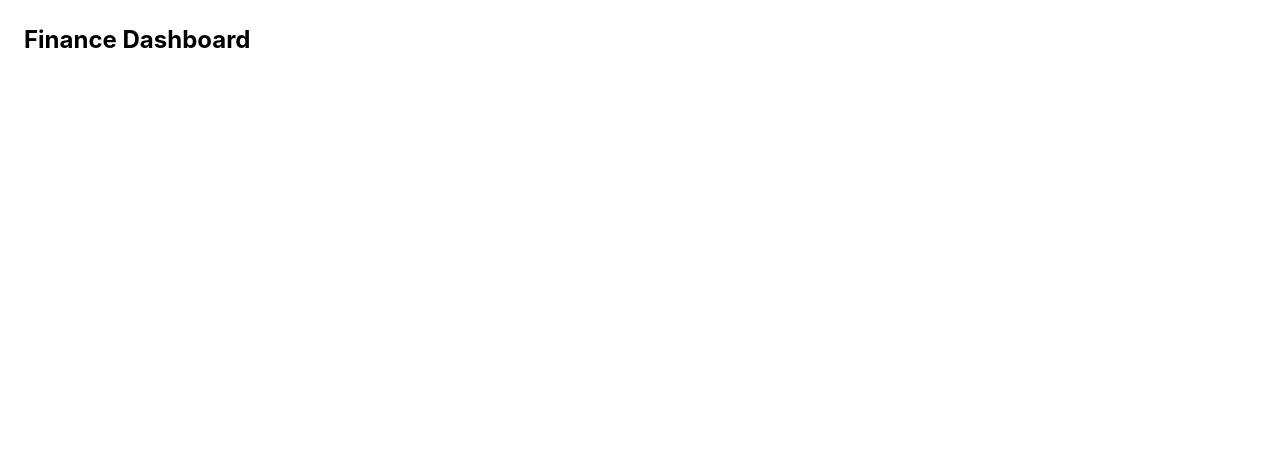
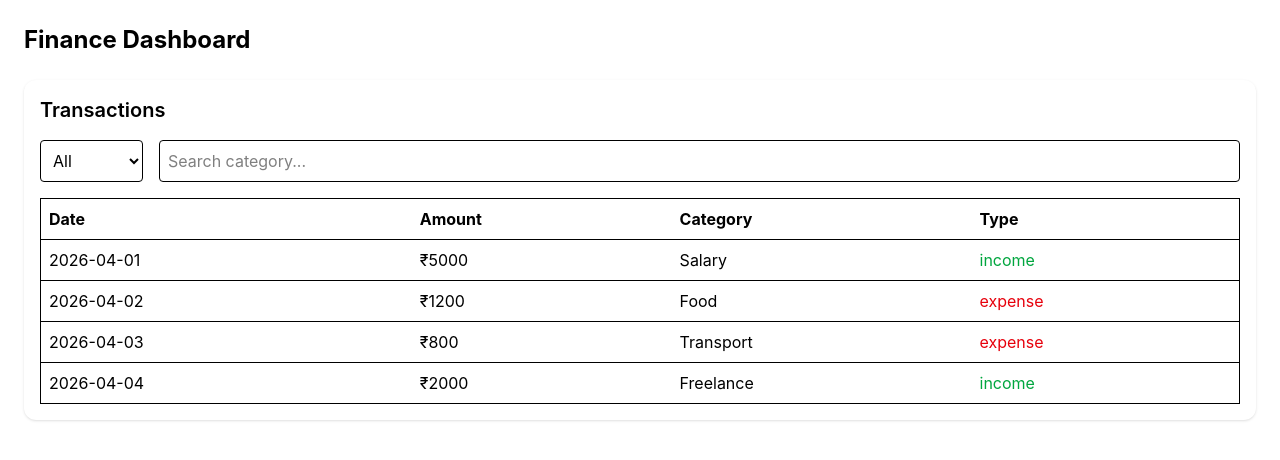
Before and after one commit to namitmalasi/Zorvyn-assignment, a React (Vite) app: page / in a window 1280 px wide. Shown: the top 460 px of the page. Built offline with nearby package versions, Linux system fonts and the light colour scheme.

Commit message:
adding the transactions table and filters in dashboard

```diff
--- a/src/App.jsx
+++ b/src/App.jsx
@@ -1,19 +1,20 @@
 import { useEffect } from "react";
 import { useStore } from "./store/useStore";
 import { mockTransactions } from "./data/mockData";
+import TransactionTable from "./components/TransactionTable";
 
 function App() {
   const setTransactions = useStore((state) => state.setTransactions);
- const transactions = useStore((state) => state.transactions);
 
- console.log(transactions);
   useEffect(() => {
     setTransactions(mockTransactions);
   }, []);
 
   return (
-    <div className="p-6">
-      <h1 className="text-2xl font-bold mb-4">Finance Dashboard</h1>
+    <div className="p-6 space-y-6">
+      <h1 className="text-2xl font-bold">Finance Dashboard</h1>
+
+      <TransactionTable />
     </div>
   );
 }
--- /dev/null
+++ b/src/components/TransactionTable.jsx
@@ -0,0 +1,73 @@
+import { useStore } from "../store/useStore";
+
+const TransactionTable = () => {
+  const { filter, setFilter, search, setSearch, transactions } = useStore();
+
+  const filteredTransactions = transactions.filter((t) => {
+    const matchesFilter = filter === "all" || t.type === filter;
+
+    const matchesSearch = t.category
+      .toLowerCase()
+      .includes(search.toLowerCase());
+
+    return matchesFilter && matchesSearch;
+  });
+
+  return (
+    <div className="bg-white p-4 rounded-xl shadow">
+      <h2 className="text-xl font-semibold mb-4">Transactions</h2>
+
+      <div className="flex gap-4 mb-4">
+        <select
+          value={filter}
+          onChange={(e) => setFilter(e.target.value)}
+          className="border p-2 rounded"
+        >
+          <option value="all">All</option>
+          <option value="income">Income</option>
+          <option value="expense">Expense</option>
+        </select>
+
+        <input
+          type="text"
+          placeholder="Search category..."
+          value={search}
+          onChange={(e) => setSearch(e.target.value)}
+          className="border p-2 rounded w-full"
+        />
+      </div>
+
+      <table className="w-full text-left border">
+        <thead>
+          <tr className="border-b">
+            <th className="p-2">Date</th>
+            <th className="p-2">Amount</th>
+            <th className="p-2">Category</th>
+            <th className="p-2">Type</th>
+          </tr>
+        </thead>
+
+        <tbody>
+          {filteredTransactions.map((t) => (
+            <tr key={t.id} className="border-b">
+              <td className="p-2">{t.date}</td>
+              <td className="p-2">₹{t.amount}</td>
+              <td className="p-2">{t.category}</td>
+              <td className="p-2">
+                <span
+                  className={
+                    t.type === "income" ? "text-green-600" : "text-red-600"
+                  }
+                >
+                  {t.type}
+                </span>
+              </td>
+            </tr>
+          ))}
+        </tbody>
+      </table>
+    </div>
+  );
+};
+
+export default TransactionTable;
```
